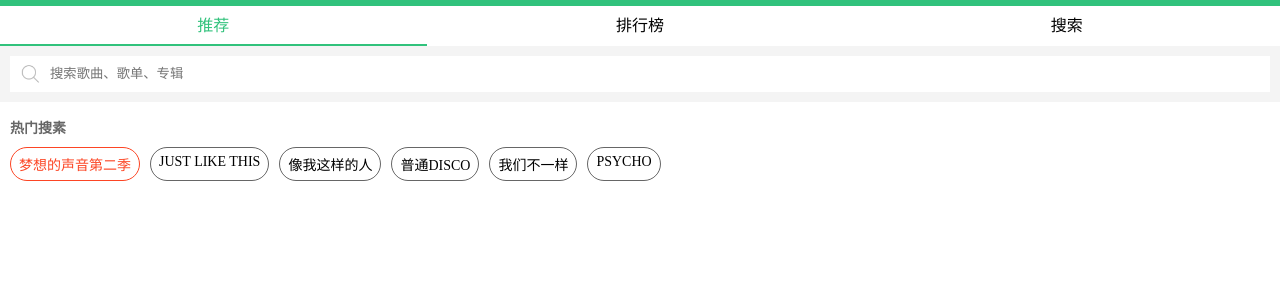
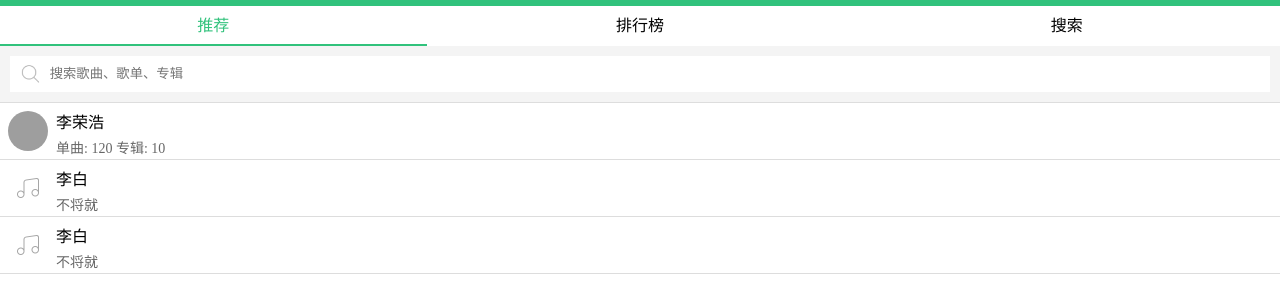
Before and after one commit to Ethan66/qq-music, a website: page index.html in a window 1280 px wide. Shown: the part 38-344 px from the top of the page. Drawn offline with Linux system fonts and the light colour scheme; files that its build step writes are made by us from their sources; grey boxes are pictures that could not be loaded.

Commit message:
搜索结果样式 + js初品

```diff
--- a/index.html
+++ b/index.html
@@ -70,12 +70,43 @@
         </div>
         <div class="search-view">
             <div class="search-wrap">
-                <form action="" method="get">
+                <div class="search-input">
                     <i class="icon"></i>
                     <input type="text" class="search" placeholder="搜索歌曲、歌单、专辑" />
-                </form>
+                </div>
             </div>
-            <div class="hot-key">
+            <div class="search-content">
+                <div class="singer">
+                    <div class="img">
+                        <img src="https://y.gtimg.cn/music/photo_new/T001R68x68M000000aHmbL2aPXWH.jpg?max_age=2592000" />
+                    </div>
+                    <div class="text">
+                        <h4>李荣浩</h4>
+                        <p>单曲: <span> 120</span> 专辑: <i>10</i></p>
+                    </div>
+                </div>
+                <ul>
+                    <li>
+                        <div class="img">
+                            <i class="icon"></i>
+                        </div>
+                        <div class="text">
+                            <h4>李白</h4>
+                            <p>不将就</p>
+                        </div>
+                    </li>
+                    <li>
+                        <div class="img">
+                            <i class="icon"></i>
+                        </div>
+                        <div class="text">
+                            <h4>李白</h4>
+                            <p>不将就</p>
+                        </div>
+                    </li>
+                </ul>
+            </div>
+            <div class="hot-key hide">
                 <h3>热门搜素</h3>
                 <div class="result-tag">
                     <a href="https://y.qq.com/m/act/voiceofdreams2/v3/index.html?ADTAG=myqq" class="tag-hot">梦想的声音第二季</a>
@@ -91,6 +122,7 @@
     <script src="dist/scripts/slider.js"></script>
     <script src="dist/scripts/lazyload.js"></script>
     <script src="dist/scripts/navbar.js"></script>
+    <script src="dist/scripts/search.js"></script>
     <script src="dist/scripts/app.js"></script>
 </body>
 </html>
--- a/scripts/app.js
+++ b/scripts/app.js
@@ -25,6 +25,8 @@
             slides
         })
     }
+
+    let search = new Search(document.querySelector(".search-view"))
 
     function renderRadios(radios){
         document.querySelector(".radios .list").innerHTML = radios.map(radio =>
--- /dev/null
+++ b/scripts/search.js
@@ -0,0 +1,22 @@
+class Search{
+    constructor(el) {
+        this.$el = el
+        this.$input = this.$el.querySelector(".search")
+        this.$input.addEventListener("keyup",this.onKeyUp.bind(this))
+        this.keyword = ''
+        this.page = 1
+        this.songs = []
+        this.perpage = 20
+    }
+
+    onKeyUp(event){
+        let keyword = event.target.value.trim()
+        console.log(keyword)
+        if(event.key !== "Enter") return
+        this.search(keyword)
+    }
+
+    search(keyword){
+
+    }
+}
--- a/scss/_search.scss
+++ b/scss/_search.scss
@@ -2,14 +2,61 @@
   background: #fff; height: 100vh;
   .search-wrap{
     padding: 10px; background: $body-background;
-    form{
+    .search-input{
       background: #fff; display: flex; align-items: center; padding: 5px 10px;
       .icon{
         display: block; width: 20px; height: 20px;
         background: url("../images/search.png") no-repeat; background-size: cover;
       }
       .search{
-        outline: 0; border: 0; line-height: 26px; padding-left: 10px;
+        outline: 0; border: 0; line-height: 26px; padding-left: 10px; width: 100%;
+      }
+    }
+  }
+  .search-content{
+    background: #fff; border-top: 1px solid #ddd;
+    .singer{
+      display: flex; border-bottom: 1px solid #ddd;
+      .img{
+        display: flex; justify-content: center; align-items: center;
+        img{
+          display: block; width: 40px; height: 40px; margin: 8px;
+          border-radius: 50%;
+        }
+      }
+      .text{
+        h4{
+          font-weight: normal; font-size: 16px; margin: 6px 0 4px;
+        }
+        p{
+          font-size: 14px; color: rgba(0,0,0,.6);
+          i{
+            font-style: normal;
+          }
+        }
+      }
+    }
+    ul{
+      display: block;
+      li{
+        display: flex; border-bottom: 1px solid #ddd;
+        .img{
+          width: 40px; height: 40px; display: flex; justify-content: center; align-items: center;
+          margin: 8px;
+          .icon{
+            display: block; width: 22px; height: 20px;
+            background: url("../images/search_sprite.png") no-repeat; background-size: 22px 30px;
+            background-position: 0 0;
+          }
+        }
+        .text{
+          h4{
+            font-weight: normal; font-size: 16px; margin: 6px 0 4px;
+          }
+          p{
+            font-size: 14px; color: rgba(0,0,0,.6);
+          }
+        }
       }
     }
   }
```
Also changed, not shown: css/app.css, dist/scripts/app.js, dist/scripts/search.js (added), images/search_sprite.png (added), 3 other files.
